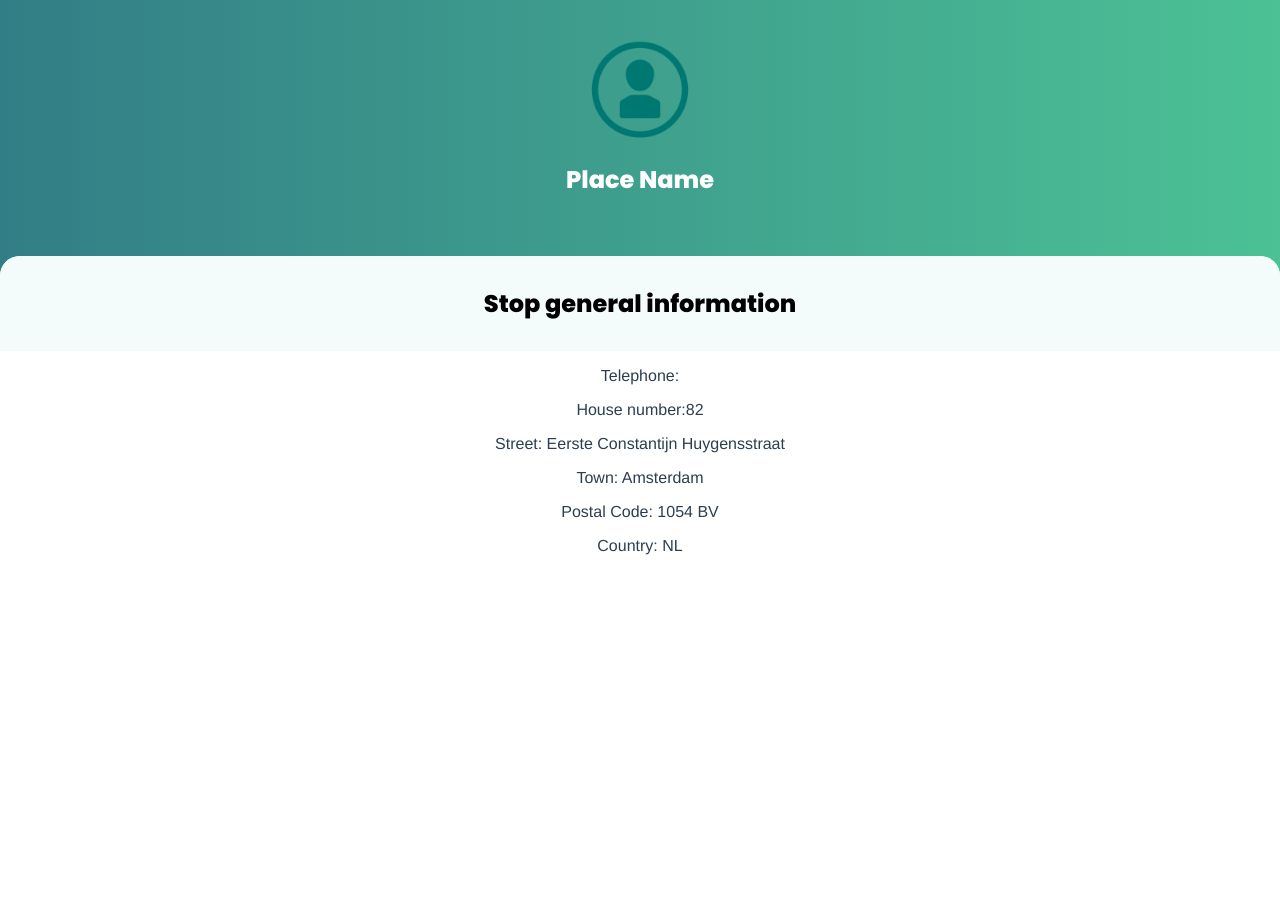
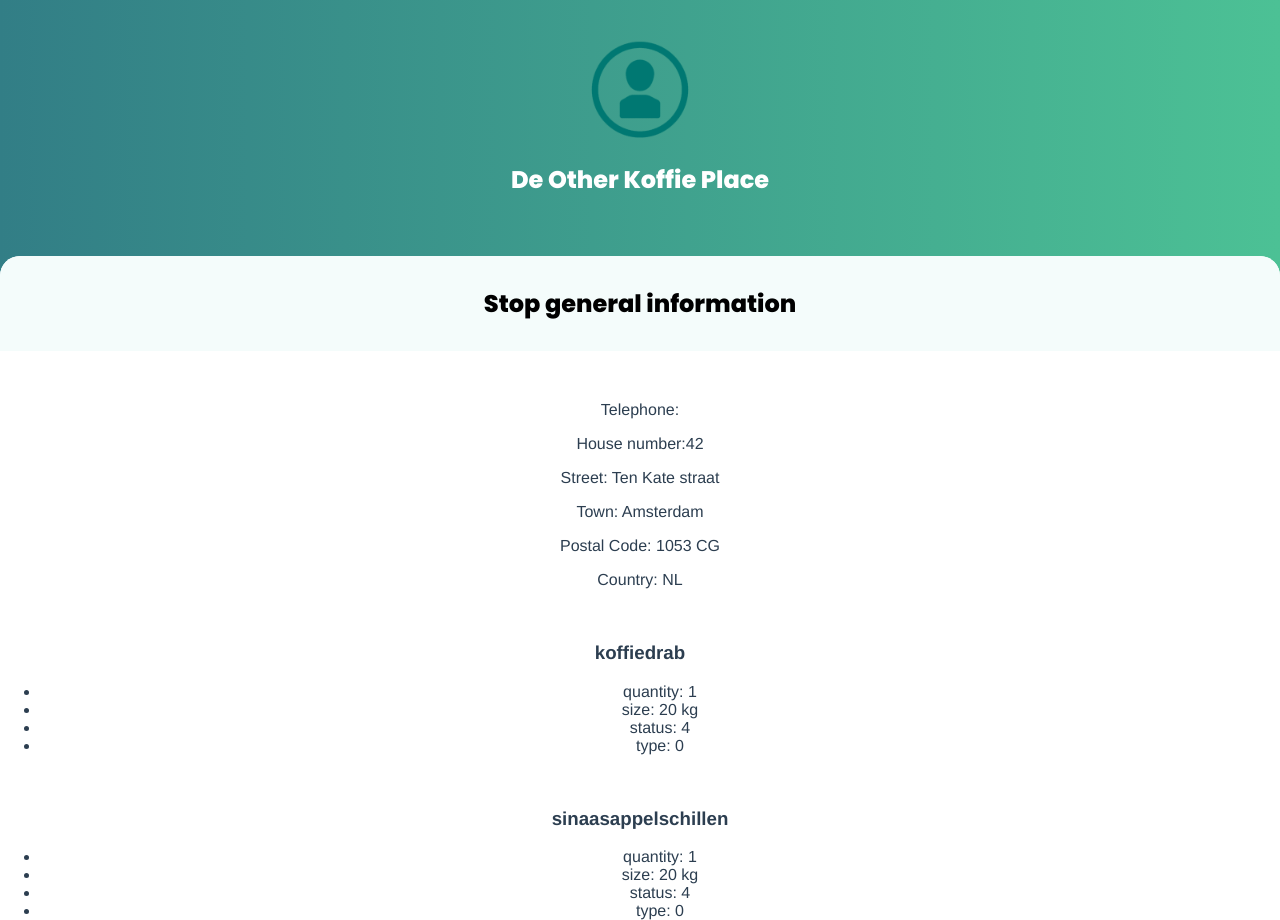
Before and after one commit to MonkeyDjack/Seenons-driver-stop-page, a Vue app: page / in a window 1280 px wide. Before the commit the page ends 800 px from the top, so only its background shows below. Built offline with nearby package versions, Linux system fonts and the light colour scheme.

Commit message:
add props for json and skelet for order cards
Found out about props method in vue and decided to implement it to remove code copy paste + basic skelet and read info from json for cards

```diff
--- a/src/App.vue
+++ b/src/App.vue
@@ -1,17 +1,23 @@
 <template>
-  <Header/>
-  <StopBody/>
+  <Header :stopData="stopData"/>
+  <StopBody :stopData="stopData"/>
 </template>
 
 <script>
 import Header from './components/Header.vue'
 import StopBody from './components/StopBody.vue'
+import stopData from "./json/driver_route_sample.json"
 export default {
   name: 'App',
   components: {
     Header,
     StopBody,
-  }
+  },
+  data(){
+    return{
+        stopData: stopData,
+    };
+},
 }
 </script>
 
--- a/src/components/Header.vue
+++ b/src/components/Header.vue
@@ -4,15 +4,20 @@
 
             <img src="../assets/img/avatar-empty.png" alt="avatar" class="avatar">
         </div>
-        <h2 class="place_name poppins-font">Place Name</h2>
+        <div v-for="stop in stopData.stops" :key="stop.stop_id">
+            <h2 class="place_name poppins-font"  v-if="stop.stop_id == 2">{{stop.name}}</h2>
+        </div>
+
     </div>
 </template>
 
 <script>
-export default {
-  name: 'Header',
-
-}
+export default{
+    name: 'Header',
+    props:{
+        stopData: Object,
+    }
+};
 </script>
 
 <style scoped>
--- /dev/null
+++ b/src/components/OrderCard.vue
@@ -0,0 +1,25 @@
+<template>
+    <div class="order-card" v-for="order in stop.orders" :key="order.order_id">
+        <img src="" alt="">
+        <h3>{{order.stream_type}}</h3>
+        <ul>
+            <li>quantity: {{order.quantity}}</li>
+            <li>size: {{order.size}} kg</li>
+            <li>status: {{order.status}}</li>
+            <li>type: {{order.type}}</li>
+        </ul>
+    </div>
+</template>
+
+<script>
+    export default{
+        name: 'OrderCard',
+        props:{
+            stop: Object,
+        },
+    }
+</script>
+
+<style scoped>
+
+</style>
--- a/src/components/StopBody.vue
+++ b/src/components/StopBody.vue
@@ -1,34 +1,43 @@
 <template>
     <div class="stop-body">
         <div class="stop-body-header">
-            <h2 class="poppins-font">Stop general information</h2>
+            <h2 class="poppins-font" >Stop general information</h2>
         </div>
         <div class="stop-info" v-for="stop in stopData.stops" :key="stop.stop_id" >
-            <div v-if="stop.stop_id == 1">
+            <div v-if="stop.stop_id == 2">
+                <p><img src="" alt=""></p>
                 <p>Telephone:{{stop.telephone}} </p>
                 <p>House number:{{stop.address.house_number}} </p>
                 <p>Street: {{stop.address.street}}</p>
                 <p>Town: {{stop.address.town}}</p>
                 <p>Postal Code: {{stop.address.postal_code}}</p>
                 <p>Country: {{stop.address.country}}</p>
+
+            <OrderCard :stop="stop" />
             </div>
+
         </div>
     </div>
 </template>
 
 <script>
-import stopData from "../json/driver_route_sample.json"
-    export default{
-        name: 'StopBody',
-        data(){
-            return{
-                stopData: stopData,
-            };
-        },
+import OrderCard from './OrderCard.vue'
+export default{
+    name: 'StopBody',
+    props:{
+        stopData: Object,
+    },
+    components:{
+        OrderCard,
+    },
 
-
-
-    };
+    methods:{
+        //getStatusImg(id){
+        //    var images = require.context('../assets/img/', false, /\.png$/)
+        //    return images('./' + pet + ".png")
+        //}
+    }
+};
 </script>
 
 <style scoped>
```
Also changed, not shown: src/components/HelloWorld.vue (deleted, +0 -30 lines).
